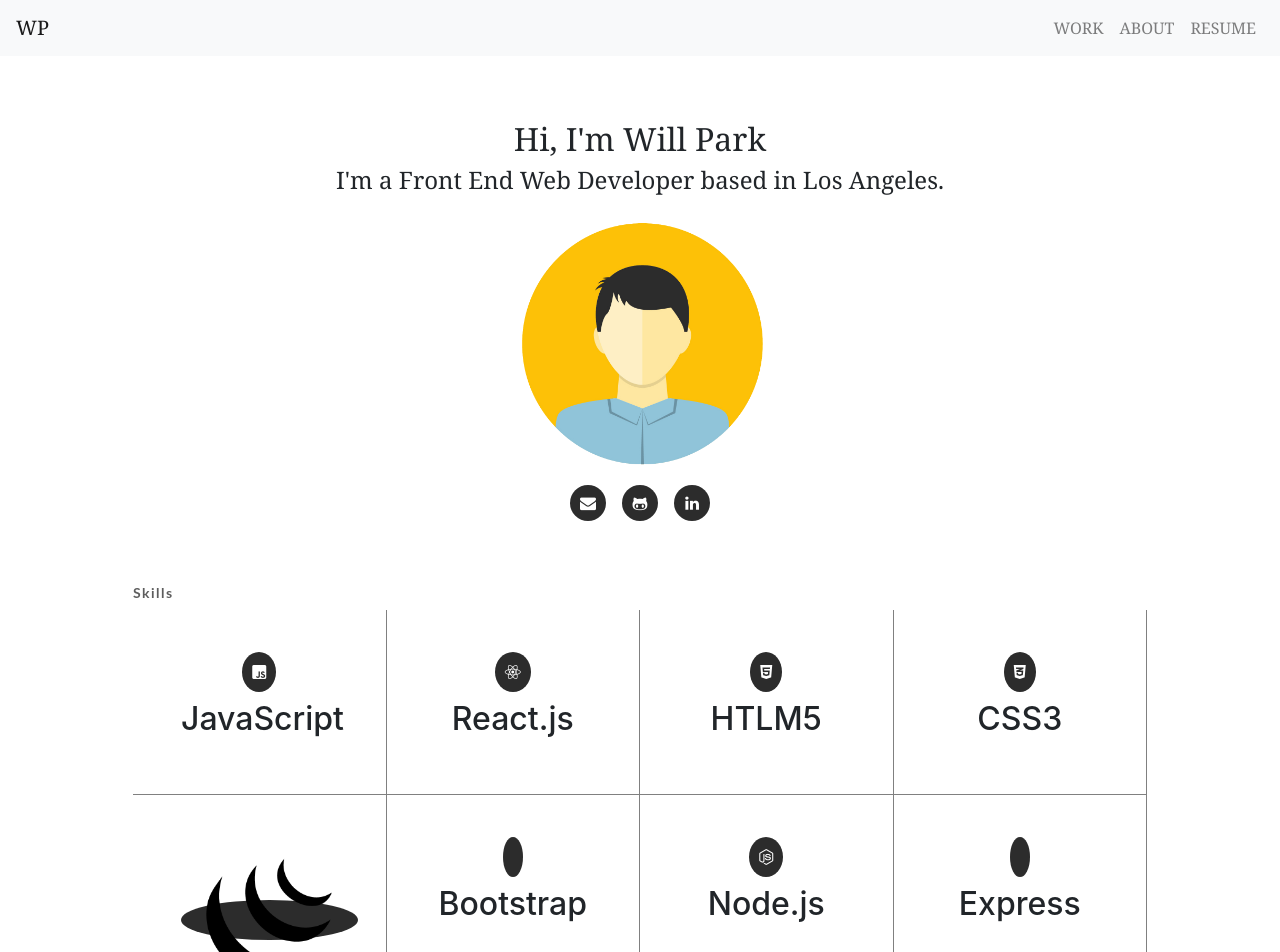
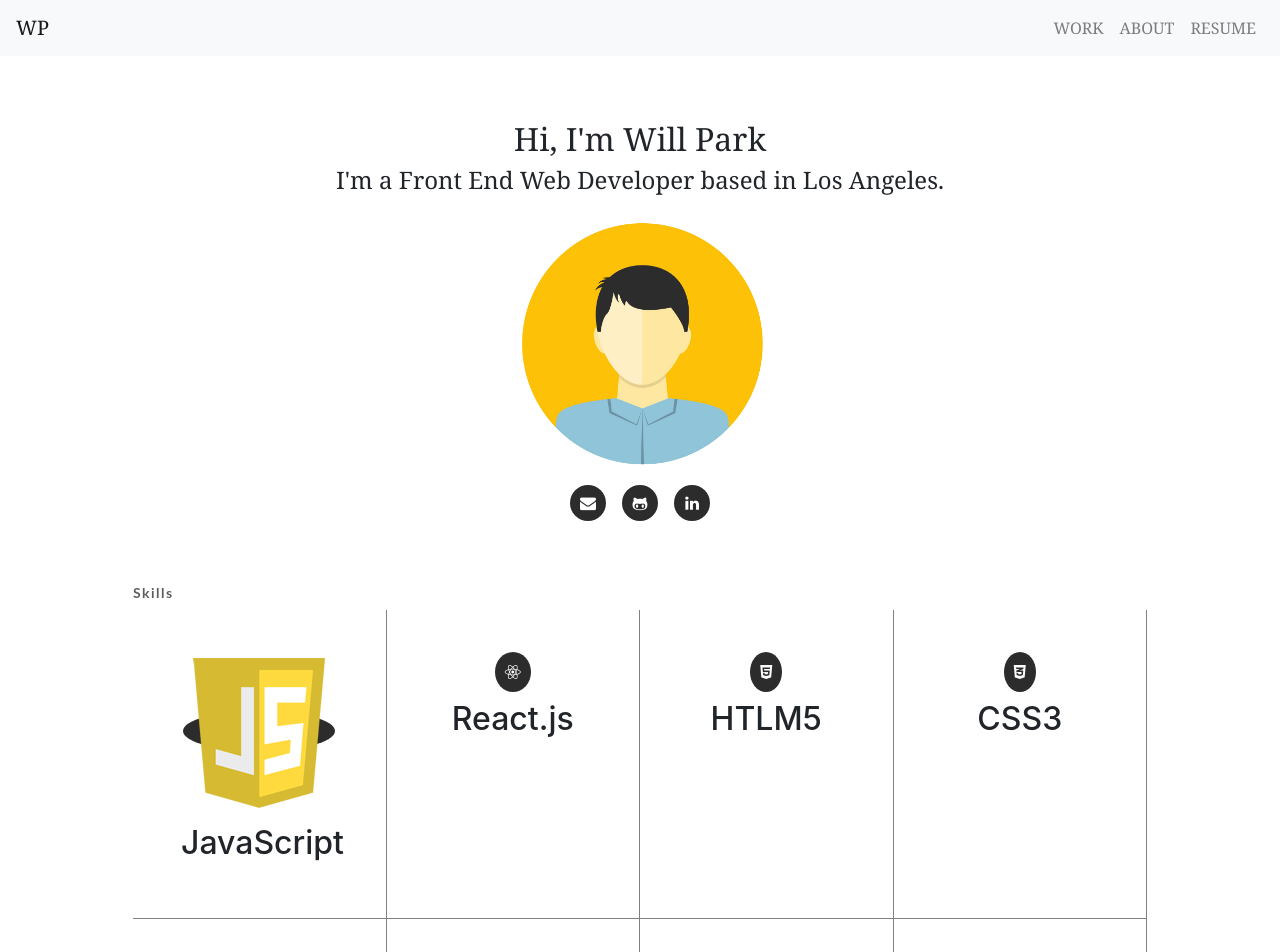
Before and after one commit to wjypark94/wpark-portfolio, a React (Create React App) app: page / in a window 1280 px wide. Shown: the top 952 px of the page. Built offline with nearby package versions, Linux system fonts and the light colour scheme; some icons are missing; a web font is replaced by a local one.

Commit message:
added sample icons to skills

```diff
--- a/src/components/Skills.js
+++ b/src/components/Skills.js
@@ -1,7 +1,8 @@
 import React, { Component } from 'react';
 import '../componentStyles/Skills.css';
 
-import Jqueryicon from '../images/jquery-icon.png';
+import javascriptIcon from '../images/javascript-icon.png';
+import jqueryIcon from '../images/jquery-icon.png';
 
 class Skills extends Component {
 	render(){
@@ -16,7 +17,7 @@
 				<div className="row mx-0 mx-lg-5">
 					<div className="col-6 col-lg-3 p-5 skills-border">
 						<span className="icon">
-							<i class="fab fa-js-square"></i>
+							<img className="icon-img img-fluid" src={javascriptIcon} alt="javascript-icon"/>
 						</span>
 						<h2 className="pt-3">JavaScript</h2>
 					</div>
@@ -42,7 +43,7 @@
 
 					<div className="col-6 col-lg-3 p-5 skills-border">
 						<span className="icon">
-							<img className="icon-img img-fluid" src={Jqueryicon} alt="jquery-icon"/>
+							<img className="icon-img img-fluid" src={jqueryIcon} alt="jquery-icon"/>
 						</span>
 						<h2 className="pt-3">jQuery</h2>
 					</div>
```
Also changed, not shown: src/images/javascript-icon.png (added).
